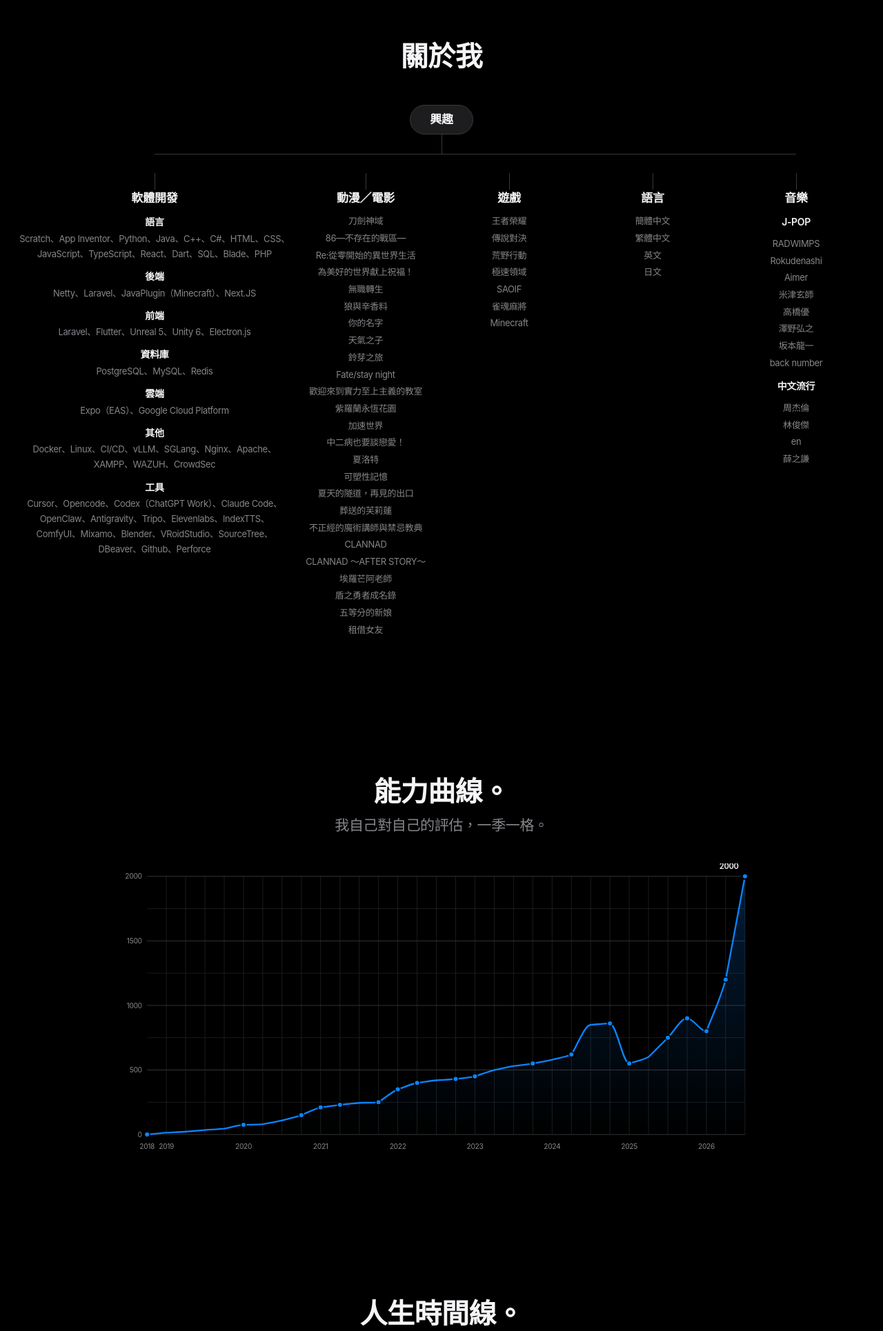
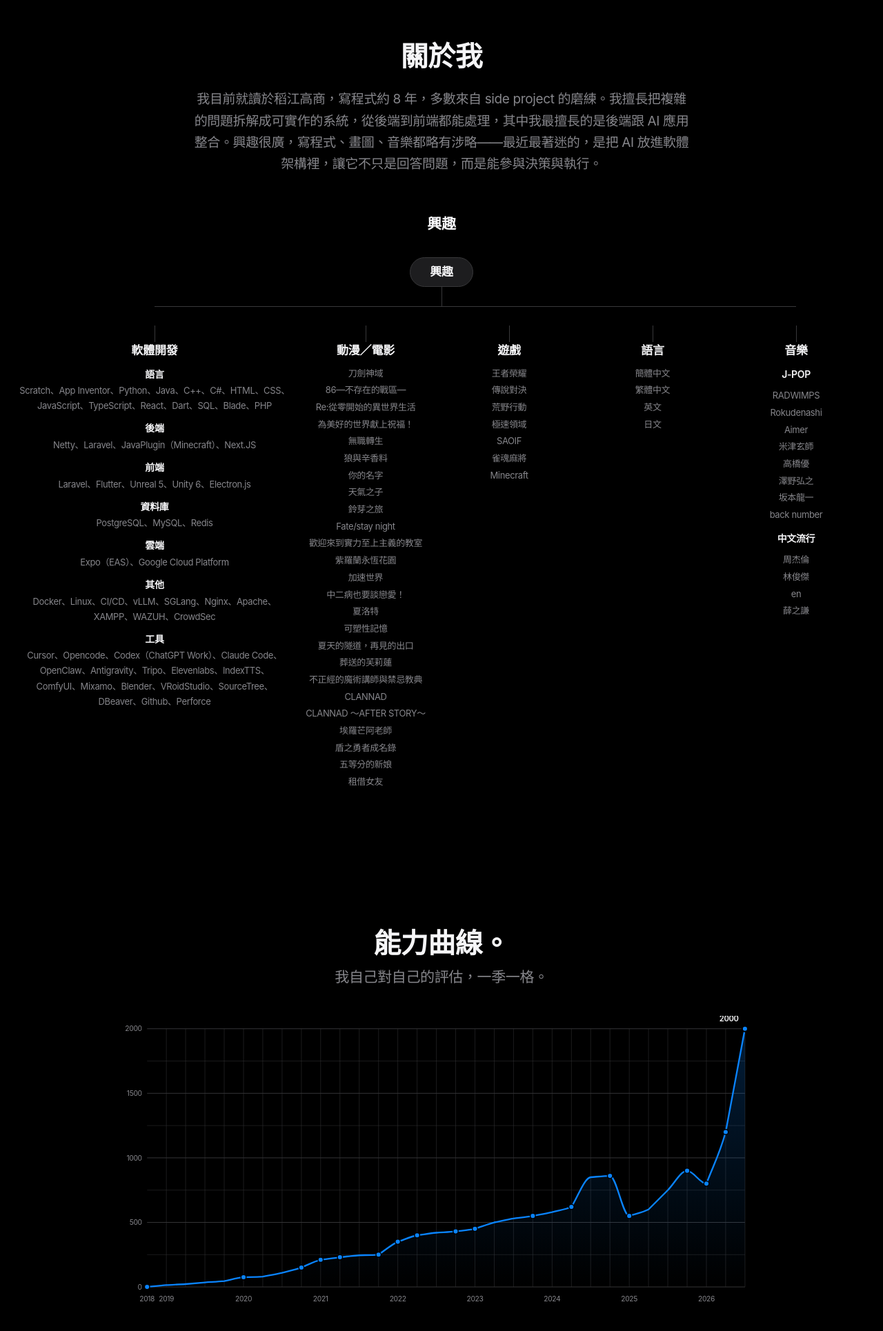
Before and after one commit to XiaoPuOuO/XiaoPuOuO.github.io, a plain HTML site: page index.html in a window 1280 px wide. Shown: the part 760-2690 px from the top of the page at 69% size. Drawn offline with Linux system fonts and the light colour scheme.

Commit message:
fix: 修正出國時間與關於我自我介紹

```diff
--- a/index.html
+++ b/index.html
@@ -86,7 +86,9 @@
   .curve-tip strong { color: var(--accent-link); font-weight: 600; }
 
   /* 興趣樹狀圖 */
-  .tree { margin-top: 48px; }
+  .about-lead { max-width: 720px; margin: 24px auto 0; font-size: 19px; line-height: 1.65; color: var(--ink-secondary); }
+  .tree-title { margin-top: 56px; font-size: 21px; font-weight: 600; letter-spacing: -0.015em; }
+  .tree { margin-top: 32px; }
   .tree .root {
     display: inline-block; padding: 8px 28px; border-radius: 980px;
     border: 1px solid var(--hairline); background: var(--page-alt);
@@ -213,6 +215,8 @@
 <section id="about" class="fade">
   <div class="wrap">
     <h2>關於我</h2>
+    <p class="about-lead">我目前就讀於稻江高商，寫程式約 8 年，多數來自 side project 的磨練。我擅長把複雜的問題拆解成可實作的系統，從後端到前端都能處理，其中我最擅長的是後端跟 AI 應用整合。興趣很廣，寫程式、畫圖、音樂都略有涉略——最近最著迷的，是把 AI 放進軟體架構裡，讓它不只是回答問題，而是能參與決策與執行。</p>
+    <h3 class="tree-title">興趣</h3>
     <div class="tree">
       <div class="root">興趣</div>
       <div class="trunk"></div>
@@ -332,10 +336,10 @@
       </div>
       <div>
         <h3>其他</h3>
+        <div class="row"><span class="when">2023年底</span><p class="what">第一次出國・中國福建、廣東</p></div>
         <div class="row"><span class="when">2024年中</span><p class="what">第一次接觸 Generative AI</p></div>
-        <div class="row"><span class="when">2024年底</span><p class="what">第一次出國・中國福建、廣東</p></div>
+        <div class="row"><span class="when">2024年底</span><p class="what">第二次出國・中國北京、河北</p></div>
         <div class="row"><span class="when">2025年初</span><p class="what">傳說對決稻江校隊</p></div>
-        <div class="row"><span class="when">2025年底</span><p class="what">第二次出國・中國北京、河北</p></div>
         <div class="row"><span class="when">2026年初–至今</span><p class="what">創立 <a href="https://merchant.vdineapp.com" target="_blank" rel="noopener">VDineApp</a></p></div>
         <div class="row"><span class="when">2026年底</span><p class="what">第三次出國・美國加州舊金山（矽谷）、洛杉磯，奧勒岡州 Portland、Corvallis</p></div>
         <div class="row"><span class="when">202X</span><p class="what">第四次出國・日本<span class="pill">計劃中</span></p></div>
@@ -358,12 +362,12 @@
       <li><span class="when">2022年底–2024年中</span><p class="what">奇遇之地伺服器</p><p class="res">2022年底–2024年初開發，2024年中起營運・2 個月大約賺 22 萬</p></li>
       <li><span class="when">2023年初</span><p class="what">Scratch 貓咪杯・遊戲・國中組</p><p class="res">新北市特優</p></li>
       <li><span class="when">2023年底</span><p class="what">APCS 觀念 4 級・實作 3 級</p></li>
+      <li><span class="when">2023年底</span><p class="what">第一次出國・中國福建、廣東</p></li>
       <li><span class="when">2024年中</span><p class="what">第一次接觸 Generative AI</p></li>
-      <li><span class="when">2024年底</span><p class="what">第一次出國・中國福建、廣東</p></li>
       <li><span class="when">2024年底</span><p class="what">上高中・臺北市私立稻江高級商業職業學校</p></li>
+      <li><span class="when">2024年底</span><p class="what">第二次出國・中國北京、河北</p></li>
       <li><span class="when">2025年初</span><p class="what">傳說對決稻江校隊</p></li>
       <li><span class="when">2025中–底</span><p class="what">CCCE AI 遊戲設計・高中組</p><p class="res">全國冠軍</p></li>
-      <li><span class="when">2025年底</span><p class="what">第二次出國・中國北京、河北</p></li>
       <li><span class="when">2026年初–至今</span><p class="what">創立 <a href="https://merchant.vdineapp.com" target="_blank" rel="noopener">VDineApp</a></p></li>
       <li><span class="when">2026年中</span><p class="what">TQC+ 生成式 AI 應用與技術・專業級</p></li>
       <li><span class="when">2026年底</span><p class="what">第三次出國・美國加州舊金山（矽谷）、洛杉磯，奧勒岡州 Portland、Corvallis</p></li>
@@ -543,12 +547,11 @@
       [14, ['RaidersTower 3.0（孵化失敗）', 'GEPT 初級英檢']],
       [16, ['奇遇之地伺服器（開始）']],
       [17, ['Scratch 貓咪杯・新北市特優']],
-      [20, ['APCS 觀念 4 級・實作 3 級']],
+      [20, ['APCS 觀念 4 級・實作 3 級', '第一次出國・中國福建、廣東']],
       [22, ['第一次接觸 Generative AI']],
-      [24, ['上高中・臺北市私立稻江高商', '第一次出國・中國福建、廣東']],
+      [24, ['上高中・臺北市私立稻江高商', '第二次出國・中國北京、河北']],
       [25, ['傳說對決稻江校隊']],
-      [27, ['CCCE AI 遊戲設計・全國冠軍']],
-      [28, ['第二次出國・中國北京、河北']],
+      [28, ['CCCE AI 遊戲設計・全國冠軍']],
       [29, ['創立 VDineApp']],
       [30, ['TQC+ 生成式 AI 應用與技術・專業級', '覺醒（原因：不明）']],
       [31, ['中華電信智慧創新應用大賽（參加中）', 'CCCE AI 遊戲設計（參加中）', 'iPAS AI 應用規劃師（報名中）', '第三次出國・美國矽谷、洛杉磯、波特蘭']]
```
